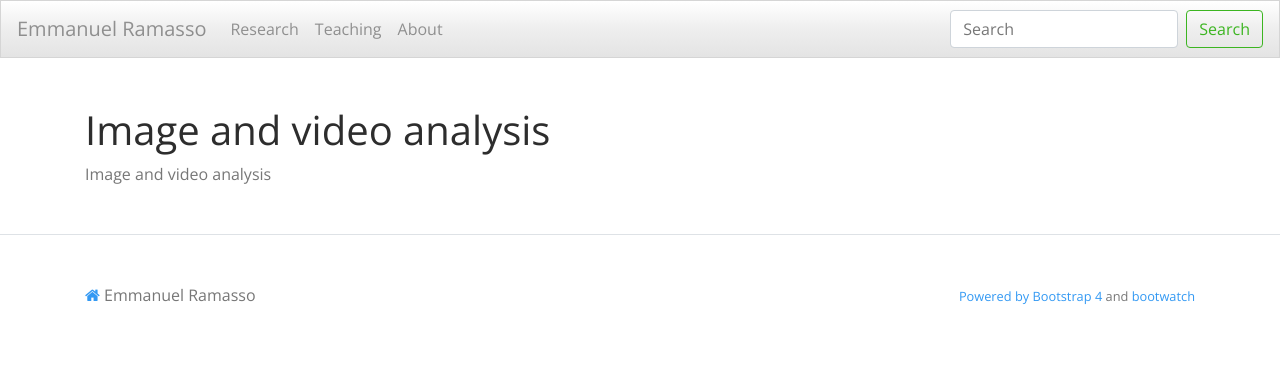
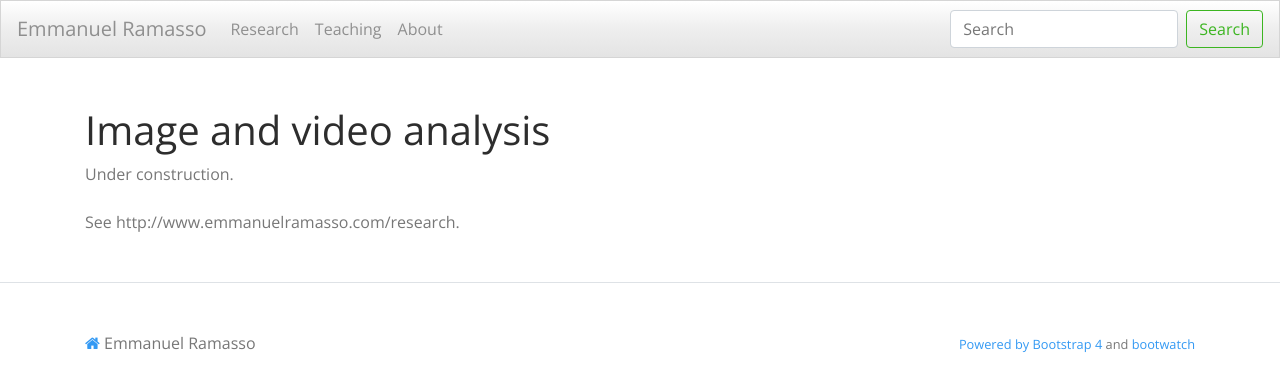
Before and after one commit to emmanuelramasso/emmanuelramasso.github.io, a Jekyll site: the page built from detailsImag.html, in a window 1280 px wide. Shown: the top 391 px of the page. Built offline with Jekyll 4.4.1, drawn with Linux system fonts in a browser that asks for light colours; a style sheet for code colours, icons or effects is not loaded.

Commit message:
Update detailsImag.html

```diff
--- a/detailsImag.html
+++ b/detailsImag.html
@@ -3,4 +3,6 @@ layout: page
 title: Image and video analysis
 ---
 
-Image and video analysis
+Under construction.<br>
+<br>
+See http://www.emmanuelramasso.com/research.
```
